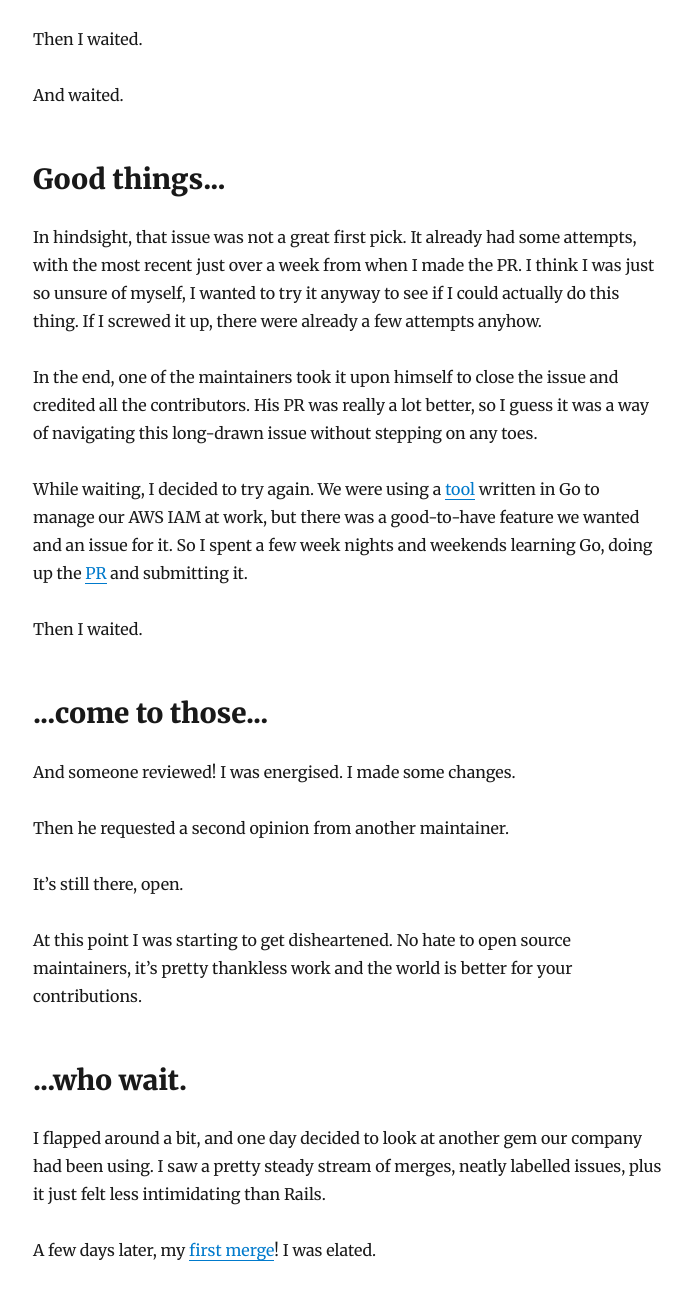
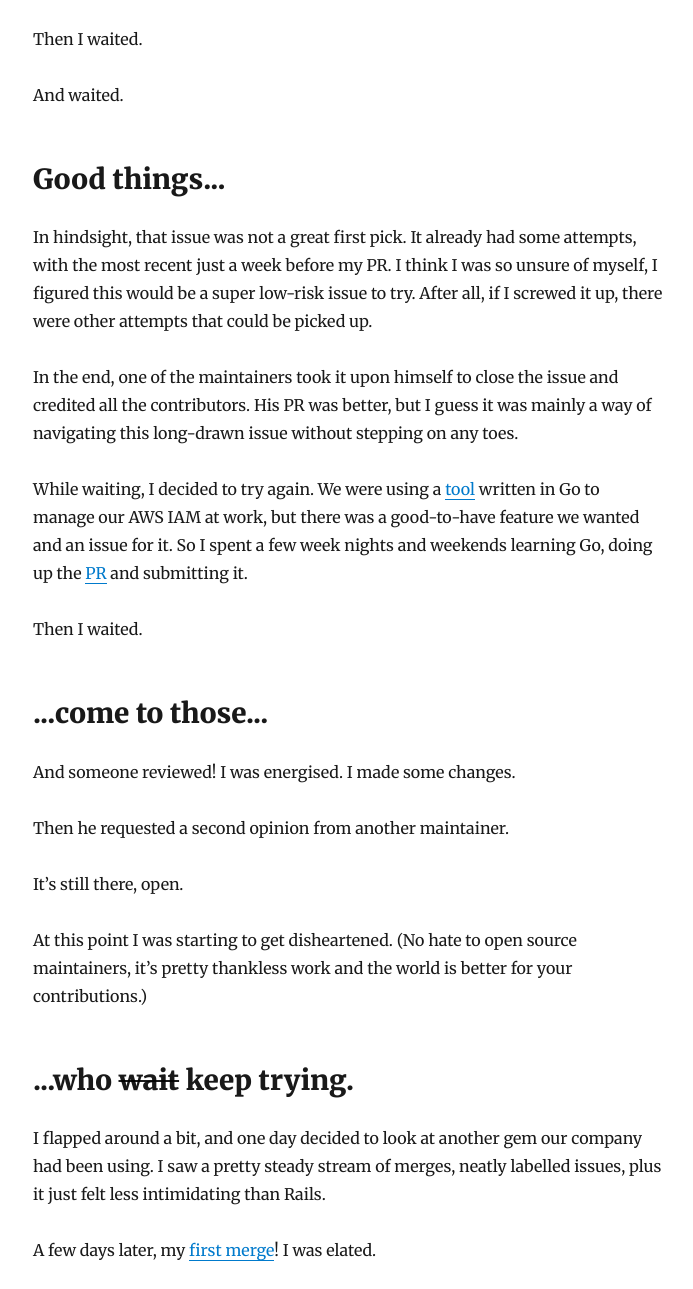
Before and after one commit to wasabigeek/blog, a Gatsby site: page /first-steps-to-open-source/ in a window 1280 px wide. Shown: the part 817-2106 px from the top of the page, without its empty margins (292-985 px from the left). Built offline with nearby package versions, Linux system fonts and the light colour scheme; Gatsby itself is replaced by a stand-in of ours; some packages are replaced by stand-ins of ours.

Commit message:
More article tweaks

```diff
--- a/content/blog/first-steps-to-open-source/index.md
+++ b/content/blog/first-steps-to-open-source/index.md
@@ -23,9 +23,9 @@ And waited.
 
 ## Good things...
 
-In hindsight, that issue was not a great first pick. It already had some attempts, with the most recent just over a week from when I made the PR. I think I was just so unsure of myself, I wanted to try it anyway to see if I could actually do this thing. If I screwed it up, there were already a few attempts anyhow.
+In hindsight, that issue was not a great first pick. It already had some attempts, with the most recent just a week before my PR. I think I was so unsure of myself, I figured this would be a super low-risk issue to try. After all, if I screwed it up, there were other attempts that could be picked up.
 
-In the end, one of the maintainers took it upon himself to close the issue and credited all the contributors. His PR was really a lot better, so I guess it was a way of navigating this long-drawn issue without stepping on any toes.
+In the end, one of the maintainers took it upon himself to close the issue and credited all the contributors. His PR was better, but I guess it was mainly a way of navigating this long-drawn issue without stepping on any toes.
 
 While waiting, I decided to try again. We were using a [tool](https://github.com/99designs/iamy) written in Go to manage our AWS IAM at work, but there was a good-to-have feature we wanted and an issue for it. So I spent a few week nights and weekends learning Go, doing up the [PR](https://github.com/99designs/iamy/pull/69) and submitting it.
 
@@ -39,9 +39,9 @@ Then he requested a second opinion from another maintainer.
 
 It’s still there, open.
 
-At this point I was starting to get disheartened. No hate to open source maintainers, it’s pretty thankless work and the world is better for your contributions.
+At this point I was starting to get disheartened. (No hate to open source maintainers, it’s pretty thankless work and the world is better for your contributions.)
 
-## ...who wait.
+## ...who ~~wait~~ keep trying.
 
 I flapped around a bit, and one day decided to look at another gem our company had been using. I saw a pretty steady stream of merges, neatly labelled issues, plus it just felt less intimidating than Rails.
 
```
